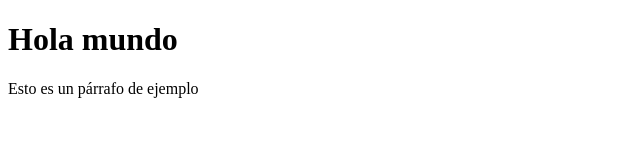
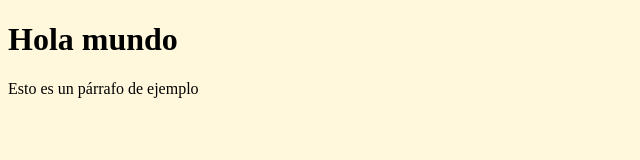
Before and after one commit to VladimirAlgara/CursoGit, a plain HTML site: page index.html in a window 1280 px wide. Shown: the whole page, without its empty margins (0-640 px from the left). Drawn offline with Linux system fonts and the light colour scheme.

```diff
--- /dev/null
+++ b/css/estilos.css
@@ -0,0 +1,5 @@
+@charset "utf-8";
+/* CSS document */
+body{
+	background-color:#FFF8DC;
+}
--- a/index.html
+++ b/index.html
@@ -3,6 +3,8 @@
 <html lang="en" class=" js fontface webkit chrome windows no-ie8">
 <head>
 	<meta http-equiv="Content-Type" content="text/html; charset=UTF-8">
+	<title>Documento sin título</title>
+	<link href="css/estilos.css" rel="stylesheet" type="text/css">
 </head>
 	<body id="cursoGit01">
 		<h1>
--- /dev/null
+++ b/js/javascript.js
@@ -0,0 +1 @@
+// javascript document
```
